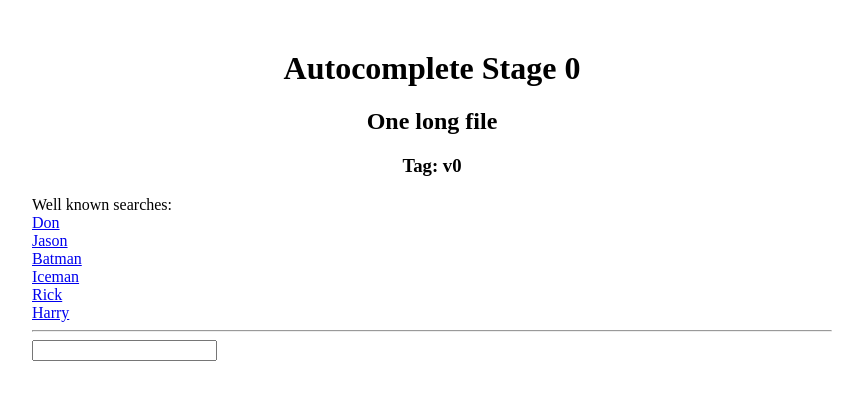
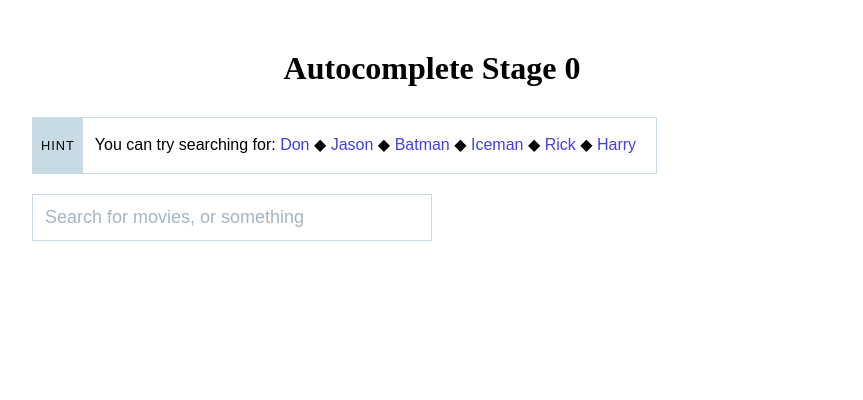
Before and after one commit to rbalicki2/build-bigger, a React app: page /autocomplete in a window 1280 px wide. Shown: the top 400 px of the page, without its empty margins (208-1071 px from the left). Built offline with nearby package versions, Linux system fonts and the light colour scheme.

Commit message:
add nice styles

```diff
--- a/package.json
+++ b/package.json
@@ -22,6 +22,7 @@
     "react-router-dom": "^4.2.2",
     "react-svg-loader": "^2.1.0",
     "recompose": "^0.26.0",
+    "styled-components": "^3.1.6",
     "uglifyjs-webpack-plugin": "^1.1.4",
     "whatwg-fetch": "^2.0.3"
   },
--- a/src/components/App/AutocompletePage/Autocomplete.jsx
+++ b/src/components/App/AutocompletePage/Autocomplete.jsx
@@ -1,7 +1,67 @@
 import React, { Component } from 'react';
-
+import styled from 'styled-components';
 import fetchAutocompleteResults from 'src/services/autocomplete-service';
 import queryString from 'query-string';
+
+const BORDER_COLOR = '#c8dae3';
+const BLUE_COLOR = '#4340de';
+const Input = styled.input`
+  width: 100%;
+  box-sizing: border-box;
+  padding: 12px;
+  font-size: 18px;
+
+  outline: none;
+  transition: all 0.2s ease-in-out;
+  border: 1px solid ${BORDER_COLOR};
+  font-family: sans-serif;
+  color: #2b303d;
+  &:hover {
+    border-color: #79818f;
+  }
+  &:focus {
+    border-color: ${BLUE_COLOR};
+  }
+
+  &::placeholder {
+    color: #a5b5c1;
+    font-weight: 300;
+  }
+`;
+
+const ResultsContainer = styled.div`
+  width: 100%;
+  background-color: white;
+  /* box-shadow: 0px 2px 4px 0px ${BORDER_COLOR}; */
+  border-right: 1px solid ${BORDER_COLOR};
+  border-left: 1px solid ${BORDER_COLOR};
+  box-sizing: border-box;
+`;
+
+const ResultsContainerInner = styled.div`
+`;
+
+const OuterContainer = styled.div`
+  width: 100%;
+  max-width: 400px;
+`;
+
+const List = styled.ul`
+  list-style: none;
+  padding: 0px;
+  margin: 0px;
+  font-family: sans-serif;
+  font-weight: 300;
+
+  li {
+    padding: 12px;
+    border-bottom: 1px solid ${BORDER_COLOR};
+    cursor: pointer;
+    &:hover {
+      background-color: ${BORDER_COLOR};
+    }
+  }
+`;
 
 export default class AutocompleteWrapper extends Component {
   state = {
@@ -129,32 +189,28 @@ class Autocomplete extends Component {
     const { autocompleteValues, loading, visible } = this.state;
     const autocompleteRows = autocompleteValues.map(val => <li key={val}>{ val }</li>);
     const autocompleteSection = autocompleteValues.length > 0
-      ? (<ul>{ autocompleteRows }</ul>)
-      : <div>No results found!</div>;
+      ? (<List>{ autocompleteRows }</List>)
+      : <List><li>No results found!</li></List>;
     const autocompleteDiv = loading
-      ? <div>Loading...</div>
+      ? <List><li>Loading...</li></List>
       : autocompleteSection;
-    const autocompleteContainer = (<div
-      style={{
-        width: 300,
-        backgroundColor: '#FAFAFA',
-        boxShadow: '0px 2px 4px 0px #EEE',
-        padding: 20,
-      }}
-    >
-      { autocompleteDiv }
-    </div>);
+    const autocompleteContainer = (<ResultsContainer>
+      <ResultsContainerInner>
+        { autocompleteDiv }
+      </ResultsContainerInner>
+    </ResultsContainer>);
 
-    return (<div>
-      <input
+    return (<OuterContainer>
+      <Input
+        placeholder="Search for movies, or something"
         type="text"
         value={this.state.currentText}
         onChange={this.updateText}
         onBlur={() => this.setState({ visible: false })}
         onFocus={() => this.setState({ visible: true })}
-        ref={(el) => { this.inputEl = el; }}
+        innerRef={(el) => { this.inputEl = el; }}
       />
       { visible && autocompleteContainer }
-    </div>);
+    </OuterContainer>);
   }
 }
--- a/src/components/App/AutocompletePage/index.jsx
+++ b/src/components/App/AutocompletePage/index.jsx
@@ -1,23 +1,65 @@
 import React from 'react';
-
+import styled from 'styled-components';
 import { Link } from 'react-router-dom';
 import Autocomplete from './Autocomplete';
 
+const BORDER_COLOR = '#c8dae3';
+const BLUE_COLOR = '#4340de';
+const LinkInner = styled(Link)`
+  text-decoration: none;
+  color: ${BLUE_COLOR};
+  &:hover {
+    text-decoration: underline;
+  }
+`;
+
+const HelpfulHint = styled.span`
+  text-transform: uppercase;
+  letter-spacing: 1px;
+  display: inline-block;
+  font-size: 0.8em;
+  font-family: sans-serif;
+  padding: 8px;
+  background-color: ${BORDER_COLOR};
+  margin-right: 12px;
+  font-weight: 300;
+  margin-bottom: -1px;
+  height 100%;
+`;
+
+const TopSection = styled.div`
+  margin-bottom: 20px;
+  font-family: sans-serif;
+  font-size: 16px;
+`;
+
+const diamond = '\u0020\u25C6 ';
+
+const H1 = styled.h1`
+  text-align: center;
+  margin-bottom: 30px;
+`;
+
+const HintContainer = styled.div`
+  border: 1px solid ${BORDER_COLOR};
+  line-height: 40px;
+  display: inline-block;
+  padding-right: 20px;
+`;
+
 export default () => (<div style={{ maxWidth: 800, margin: '50px auto' }}>
-  <div style={{ textAlign: 'center' }}>
-    <h1>Autocomplete Stage 0</h1>
-    <h2>One long file</h2>
-    <h3>Tag: v0</h3>
-  </div>
-  <div>
-    Well known searches:
-    <div><Link to="/autocomplete?searchText=Don">Don</Link></div>
-    <div><Link to="/autocomplete?searchText=Jason">Jason</Link></div>
-    <div><Link to="/autocomplete?searchText=Batman">Batman</Link></div>
-    <div><Link to="/autocomplete?searchText=Iceman">Iceman</Link></div>
-    <div><Link to="/autocomplete?searchText=Rick">Rick</Link></div>
-    <div><Link to="/autocomplete?searchText=Harry">Harry</Link></div>
-    <hr />
-  </div>
+  <H1>Autocomplete Stage 0</H1>
+  <TopSection>
+    <HintContainer>
+      <HelpfulHint>Hint</HelpfulHint>
+      You can try searching
+      for: <LinkInner to="/autocomplete?searchText=Don">Don</LinkInner>{diamond}
+      <LinkInner to="/autocomplete?searchText=Jason">Jason</LinkInner>{diamond}
+      <LinkInner to="/autocomplete?searchText=Batman">Batman</LinkInner>{diamond}
+      <LinkInner to="/autocomplete?searchText=Iceman">Iceman</LinkInner>{diamond}
+      <LinkInner to="/autocomplete?searchText=Rick">Rick</LinkInner>{diamond}
+      <LinkInner to="/autocomplete?searchText=Harry">Harry</LinkInner>
+    </HintContainer>
+  </TopSection>
   <Autocomplete />
 </div>);
--- a/src/services/autocomplete-service.js
+++ b/src/services/autocomplete-service.js
@@ -37,6 +37,10 @@ const getArrayFromTerm = (searchTerm: string): $ReadOnlyArray<string> =>
 
 const MAX_LENGTH = 3000;
 export default (searchTerm: string): Promise<$ReadOnlyArray<string>> => {
+  if (!searchTerm) {
+    return Promise.resolve(['Type something!']);
+  }
+
   const delayTime = Math.random() * MAX_LENGTH;
   return new Promise((resolve) => {
     setTimeout(() => resolve(getArrayFromTerm(searchTerm)), delayTime);
```
Also changed, not shown: 1 other file (tests, documents, lock files or other folders).
